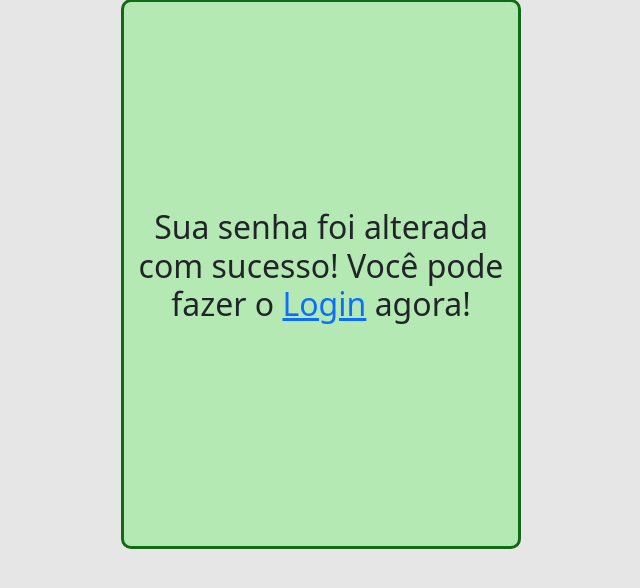
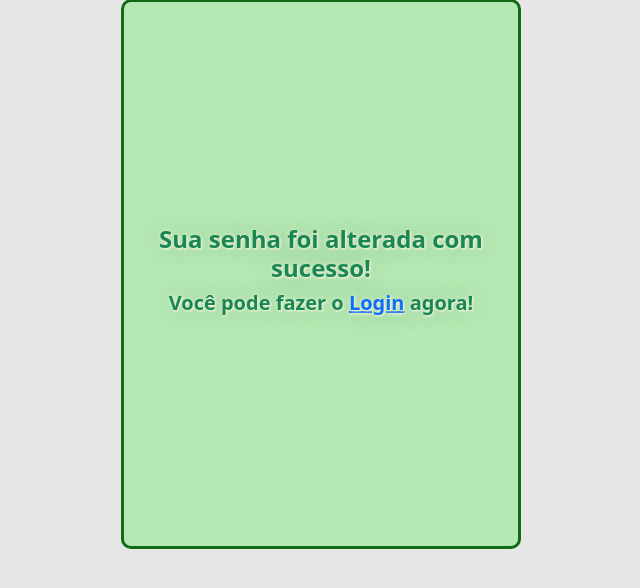
Before and after one commit to HielSaraiva/project-chronoair, a Django app: page /accounts/password_reset_complete/ in a window 1280 px wide. Shown: the part 126-714 px from the top of the page, without its empty margins (319-959 px from the left). Run offline with Django 5.2, Linux system fonts and the light colour scheme; parts of the project's set-up code (start-up, migrations or seed data) failed here and were passed over; some libraries are stand-ins or nearby versions.

Commit message:
feat: estilizando os textos das telas de login, registro e outros

```diff
--- a/ac_mm_system/accounts/static/css/all_accounts_style.css
+++ b/ac_mm_system/accounts/static/css/all_accounts_style.css
@@ -20,3 +20,9 @@ body{
     width:150px;
     height:150px;
 }
+
+.texto-mensagem {
+    color: rgba(25, 135, 84, 1);
+    text-shadow: 1px 1px 2px beige, 0 0 25px darkseagreen, 0 0 5px beige;
+    font-weight: bolder;
+}
--- a/ac_mm_system/accounts/templates/registration/login.html
+++ b/ac_mm_system/accounts/templates/registration/login.html
@@ -7,7 +7,7 @@
 {% block title %}Login{% endblock %}
 {% block content %}
         <img class="imglogin" src="{% static 'icons/icone-login.svg' %}"/>
-        <h3>Login</h3>
+        <h3 class="texto-mensagem">Login</h3>
 
         <form action="{% url 'accounts:login' %}" method='post'>
             {% csrf_token %}
--- a/ac_mm_system/accounts/templates/registration/password_change_done.html
+++ b/ac_mm_system/accounts/templates/registration/password_change_done.html
@@ -6,9 +6,9 @@
 
 {% block content %}
 
-    <h4>A senha foi alterada com sucesso!</h4>
+    <h3 class="texto-mensagem">A senha foi alterada com sucesso!</h3>
     <br>
-    <h5>Sua senha foi atualizada. Você pode continuar navegando normalmente.</h5>
+    <h4 class="texto-mensagem">Sua senha foi atualizada. Você pode continuar navegando normalmente.</h4>
     <br>
     <button class="btn btn-success" onclick="window.location.href='{% url 'website:pagina_inicial' %}'">Voltar para a página inicial</button>
 
--- a/ac_mm_system/accounts/templates/registration/password_reset_complete.html
+++ b/ac_mm_system/accounts/templates/registration/password_reset_complete.html
@@ -7,10 +7,7 @@
 {% block title %}Login{% endblock %}
 {% block content %}
 
-<h2>
-    <p>
-        Sua senha foi alterada com sucesso! Você pode fazer o <a href="{% url 'accounts:login' %}">Login</a> agora!
-    </p>
-</h2>
+    <h4 class="texto-mensagem">Sua senha foi alterada com sucesso!</h4>
+    <h5 class="texto-mensagem">Você pode fazer o <a href="{% url 'accounts:login' %}">Login</a> agora!</h5>
 
 {% endblock %}
--- a/ac_mm_system/accounts/templates/registration/password_reset_confirm.html
+++ b/ac_mm_system/accounts/templates/registration/password_reset_confirm.html
@@ -8,8 +8,8 @@
 {% block content %}
 
 {% if validlink %}
-    <h3>Mude a sua senha!</h3>
-
+    <h4 class="texto-mensagem">Mude a sua senha!</h4>
+    <br>
     <form method="post">
         {% csrf_token %}
 
@@ -42,7 +42,7 @@
     </form>
 
 {% else %}
-    <p>
+    <p class="texto-mensagem">
         O link para mudança de senha é inválido, possivelmente já foi usado!
         Por favor, faça uma nova requisição!
     </p>
--- a/ac_mm_system/accounts/templates/registration/password_reset_done.html
+++ b/ac_mm_system/accounts/templates/registration/password_reset_done.html
@@ -7,9 +7,9 @@
 {% block title %}Login{% endblock %}
 {% block content %}
 
-<h3>Email de recuperação enviado com sucesso!</h3>
-<p>Verifique a lixeira e a caixa de spam!</p>
-
+<h4 class="texto-mensagem">Email de recuperação enviado com sucesso!</h4>
+<p class="texto-mensagem">Verifique a lixeira e a caixa de spam!</p>
+    <br>
 <button class="btn btn-success" onclick="window.location.href='{% url 'accounts:login' %}'">Voltar para a página de login</button>
 
 {% endblock %}
--- a/ac_mm_system/accounts/templates/registration/password_reset_form.html
+++ b/ac_mm_system/accounts/templates/registration/password_reset_form.html
@@ -6,8 +6,8 @@
 
 {% block content %}
 
-<h4>Esqueceu a sua senha?</h4>
-<h5>Digite seu e-mail abaixo:</h5>
+<h4 class="texto-mensagem">Esqueceu a sua senha?</h4>
+<h5 class="texto-mensagem">Digite seu e-mail abaixo:</h5>
 
 <form method="post">
     {% csrf_token %}
--- a/ac_mm_system/accounts/templates/registration/register.html
+++ b/ac_mm_system/accounts/templates/registration/register.html
@@ -5,8 +5,8 @@
 
 {% block content %}
 
-<h3>Crie sua conta</h3>
-<h4>Preencha seus dados</h4>
+<h3 class="texto-mensagem">Crie sua conta</h3>
+<h5 class="texto-mensagem">Preencha seus dados</h5>
 
 <form action="{% url 'accounts:register' %}" method="post">
     {% csrf_token %}
```
Also changed, not shown: ac_mm_system/accounts/templates/registration/password_change_form.html (+5 -2 lines).
